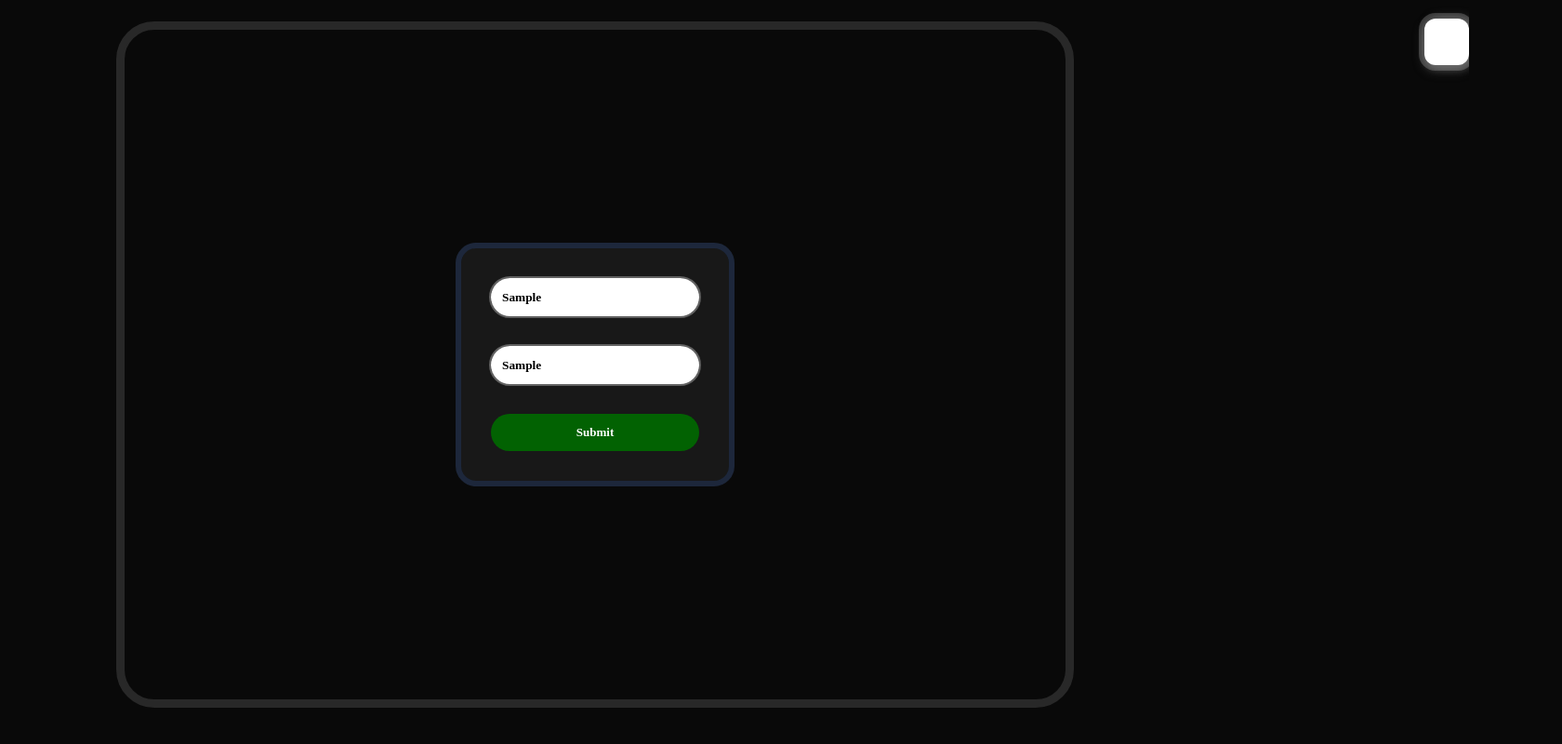
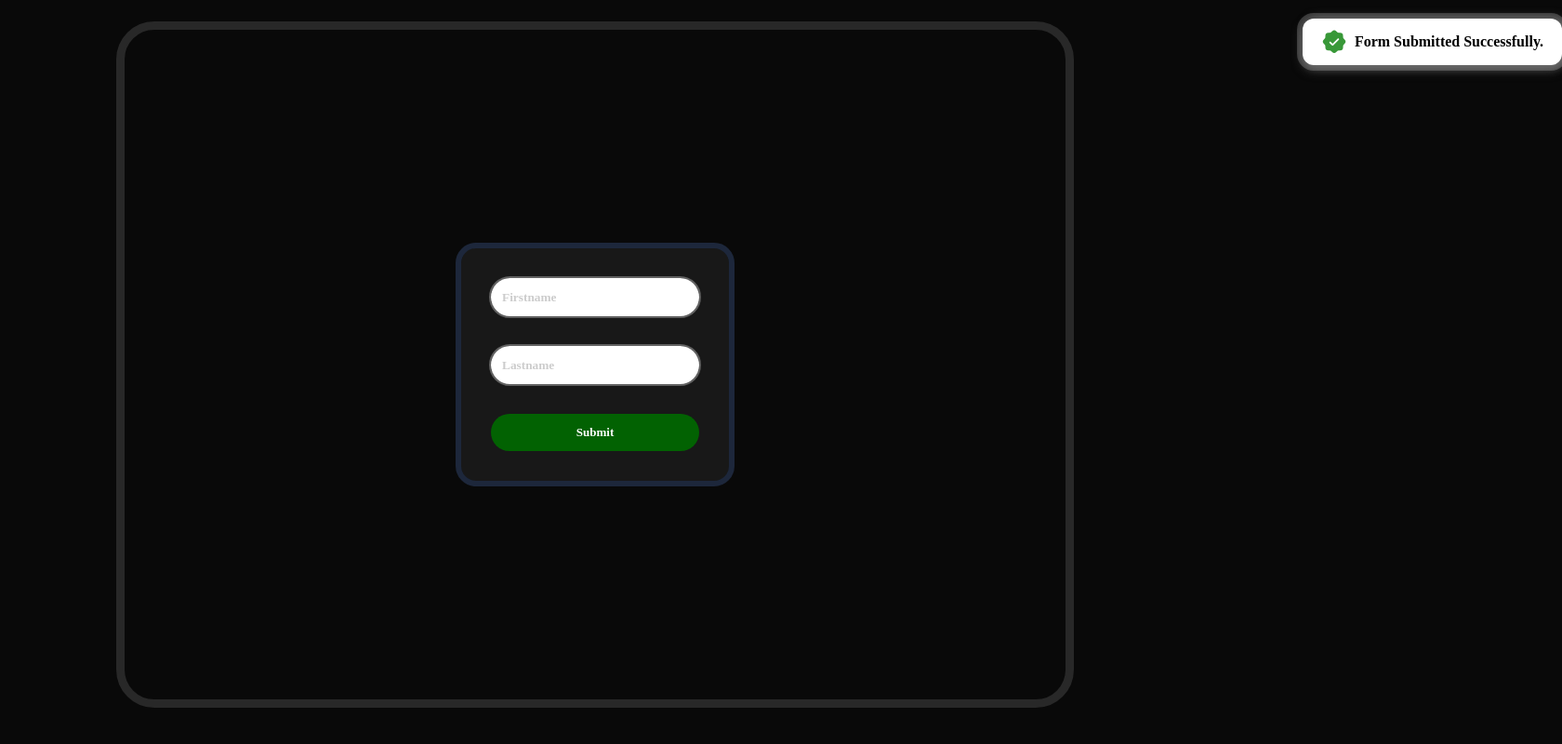
Before and after one commit to PouryaSoleimani/JAVASCRIPT__1, a website: page index.html in a window 1280 px wide. Both pictures are taken after typing "Sample", "Sample" into the empty fields and a click on the button "Submit". Shown: the whole page at 93% size, 1680 px wide, since content can reach past the window. Drawn offline with nearby package versions, Linux system fonts and the light colour scheme.

Commit message:
INDEXED__DB

```diff
--- a/indexedDB.js
+++ b/indexedDB.js
@@ -58,9 +58,19 @@ function formSubmitHandler(e) {
     return
   }
 
+  if (firstVal || lastVal) {
+    toastIcon.innerHTML = `<i class="ph-fill ph-seal-check green"></i>`
+    toastText.textContent = 'Form Submitted Successfully.'
+    toast.style.setProperty('right', "20px")
+    firstNameInput.value = ""
+    lastNameInput.value = ""
+    setTimeout(() => {
+      toast.style.setProperty('right', "-400px")
+    }, 1500);
+    console.log({ firstVal, lastVal })
+    return
+  }
 
-
-  console.log({ firstVal, lastVal })
 
 }
 
--- a/style.css
+++ b/style.css
@@ -223,6 +223,7 @@
   font-weight: 700;
   transition: right 400ms ease;
   gap: 8px;
+
   .icon {
     font-size: 28px;
     display: flex;
@@ -231,7 +232,11 @@
     i.red {
       color: rgb(219, 67, 67);
     }
+    i.green {
+      color: rgb(56, 152, 56);
+    }
   }
+
 }
 
 .dynamic__height__div {
```
